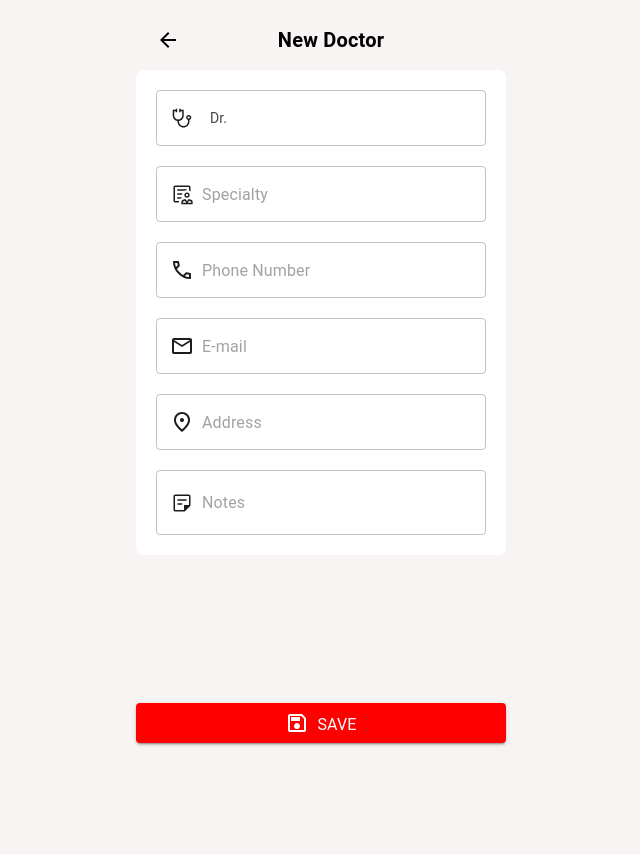
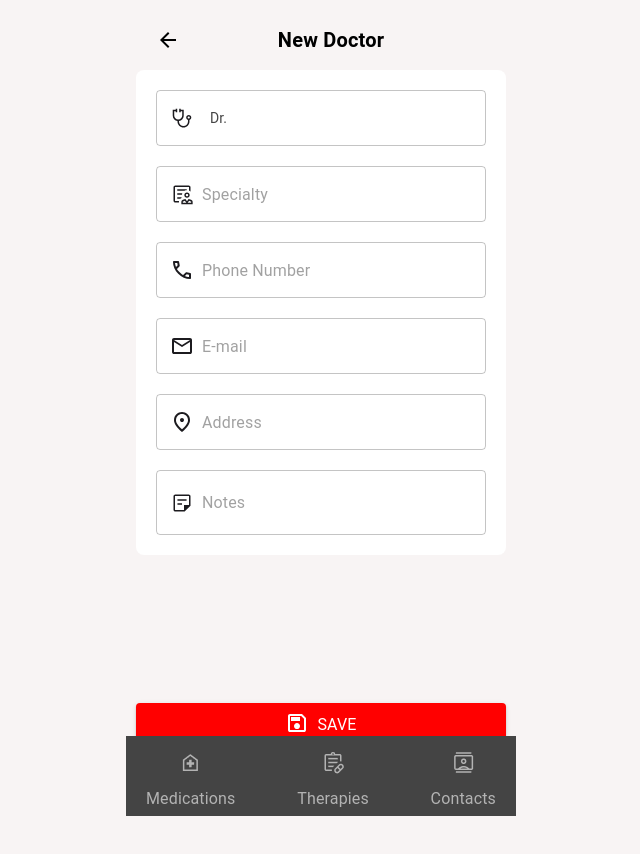
Before and after one commit to serene21/medimemo-uni2grow-2024, a React (Vite) app: page /addEditContact in a window 1280 px wide. Shown: the whole page, without its empty margins (319-959 px from the left). Built offline with nearby package versions, Linux system fonts and the light colour scheme.

Commit message:
End merge

```diff
--- a/src/components/layout/Layout.tsx
+++ b/src/components/layout/Layout.tsx
@@ -2,6 +2,7 @@ import React from "react";
 // import { FabButton } from "../fabButton/FabButton";
 import "./Layout.css";
 import { Outlet } from "react-router-dom";
+import { AppNavigation } from "../appNavigation/AppNavigation";
 
 export function Layout() {
   return (
@@ -11,6 +12,7 @@ export function Layout() {
           <Outlet />
         </div>
       </div>
+      <AppNavigation />
     </div>
   );
 }
--- a/src/pages/contacts/Contacts.tsx
+++ b/src/pages/contacts/Contacts.tsx
@@ -1,9 +1,8 @@
-import { IconButton, InputBase, Paper, Typography, Fab } from "@mui/material";
+import { IconButton, InputBase, Paper, Typography } from "@mui/material";
 import "./Contacts.css";
 
 import { useEffect, useState } from "react";
 import search from "../../assets/images/contact/Icon.svg";
-import add from "../../assets/images/contact/add_circle.svg";
 import arrowBack from "../../assets/images/contact/arrow_forward_ios.svg";
 import stethoscope from "../../assets/images/contact/stethoscope.svg";
 import { IContact } from "../../models/Contact";
--- a/src/pages/therapies/Therapies.tsx
+++ b/src/pages/therapies/Therapies.tsx
@@ -1,9 +1,9 @@
-import * as React from "react";
+
 import { FabButton } from "../../components/fabButton/FabButton";
 import { useState, useEffect } from "react";
 import "./Therapies.css";
 import { Typography, IconButton, InputBase, Paper } from "@mui/material";
-import addIcon from "../../assets/images/therapie/add_circle.png";
+
 import SearchIcon from "../../assets/images/therapie/Icon.png";
 import forwardIcon from "../../assets/images/therapie/arrow_forward_ios.png";
 import { Therapie } from "../../models/Therapie";
```
